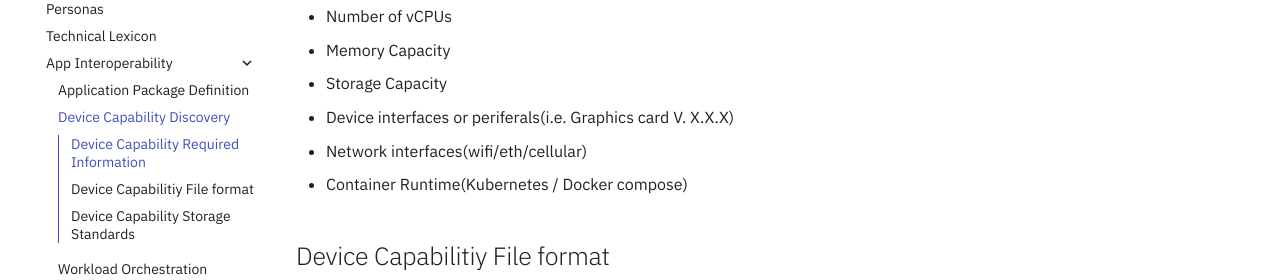
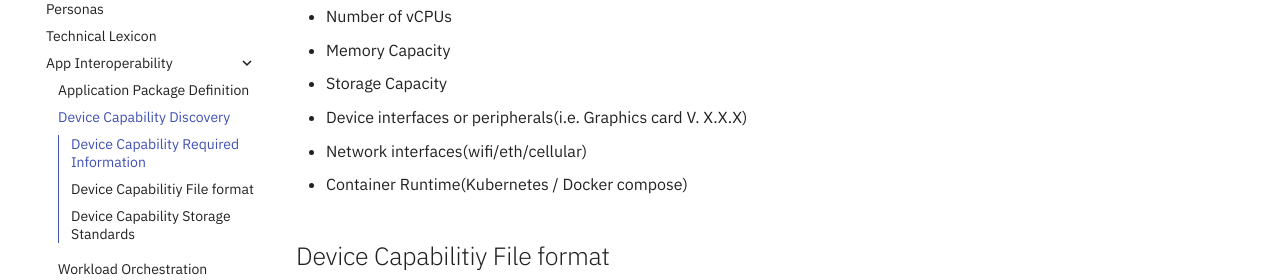
Before and after one commit to margo/specification, an MkDocs documentation site: the page built from system-design/app-interoperability/device-capability-discovery.md, in a window 1280 px wide and 900 px high, scrolled down 467 px. Shown: the part 153-433 px from the top of the window. Built offline with MkDocs 1.6.1 and Material for MkDocs 9.7.7, drawn with Linux system fonts in a browser that asks for light colours; plug-ins that fetch from the network failed and are left out.

Commit message:
fix typo

```diff
--- a/system-design/app-interoperability/device-capability-discovery.md
+++ b/system-design/app-interoperability/device-capability-discovery.md
@@ -15,7 +15,7 @@ The following information is required to be present:
 - Number of vCPUs
 - Memory Capacity
 - Storage Capacity
-- Device interfaces or periferals(i.e. Graphics card V. X.X.X)
+- Device interfaces or peripherals(i.e. Graphics card V. X.X.X)
 - Network interfaces(wifi/eth/cellular)
 - Container Runtime(Kubernetes / Docker compose)
 
```
Also changed, not shown: system-design/app-interoperability/application-package-definition.md (+1 -1 lines).
